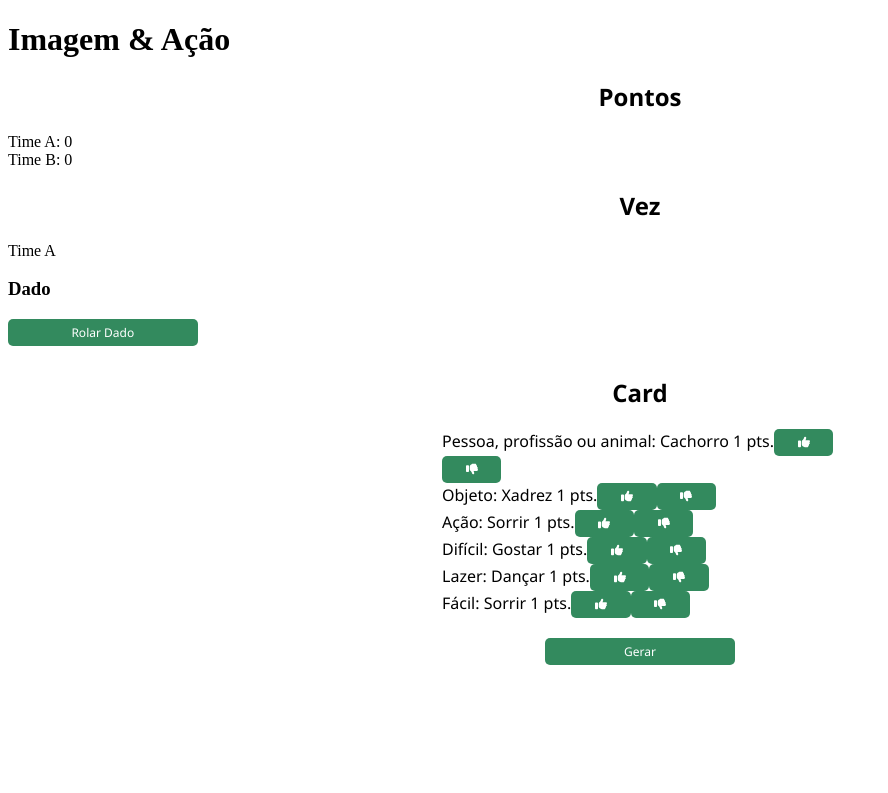
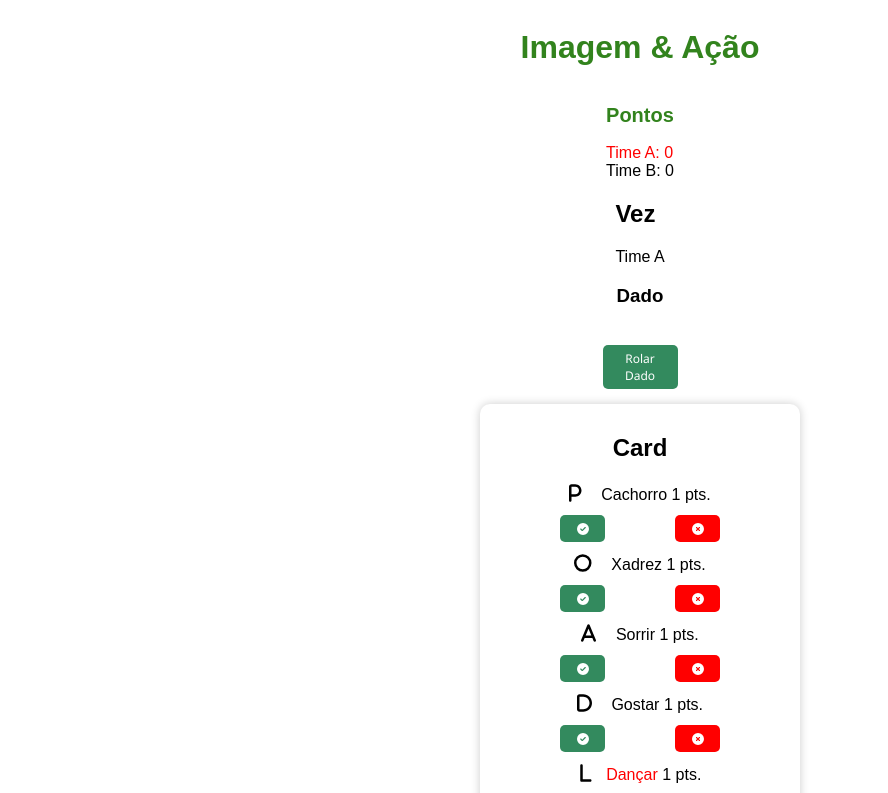
Before and after one commit to joaoluizc/img-acao, a React (Vite) app: page / in a window 1280 px wide. Shown: the top 793 px of the page, without its empty margins (0-888 px from the left). Built offline with nearby package versions, Linux system fonts and the light colour scheme.

Commit message:
Finalizado 70% CSS finalizado

```diff
--- /dev/null
+++ b/src/App.css
@@ -0,0 +1,31 @@
+body {
+    font-family: sans-serif;
+}
+
+
+.appWrapper {
+    display: flex;
+    flex-direction: column;
+    align-items: center;
+    justify-content: center;
+    width: 100%;
+}
+
+.titleWrapper {
+    font-family: sans-serif;
+    color: rgb(50, 131, 29);
+}
+
+.pontosWrapper {
+    font-family: sans-serif;
+    color: rgb(50, 131, 29);
+    font-size: 20px;
+}
+
+.points-team-a {
+color: red;
+}
+
+.points-team-b {
+
+}
--- a/src/App.jsx
+++ b/src/App.jsx
@@ -1,6 +1,7 @@
 import React, { useState } from 'react';
 import Card from './Card';
 import Dice from './Dice';
+import './App.css';
 
 function App() {
   const [points, setPoints] = useState({
@@ -23,20 +24,22 @@ function App() {
   };
 
   return (
-    <>
-      <h1>Imagem & Ação</h1>
+    <div className='appWrapper'>
+      <h1 className='titleWrapper'>Imagem & Ação</h1>
       <div>
-        <h2>Pontos</h2>
-        <div id="points-team-a">Time A: { points.teamA }</div>
-        <div id="points-team-b">Time B: { points.teamB }</div>
+        <h2 className='pontosWrapper'>Pontos</h2>
+
+        <div className="points-team-a">Time A: { points.teamA }</div>
+        <div className="points-team-b">Time B: { points.teamB }</div>
+
       </div>
       <div>
-        <h2>Vez</h2>
+        <h2 className='vezWrapper'>Vez</h2>
         <div id="turn">{ turn === 'teamA' ? 'Time A' : 'Time B' }</div>
       </div>
       <Dice />
       <Card addPoints={ addPoints } switchTurn={ switchTurn }/>
-    </>
+    </div>
   )
 }
 
--- a/src/Card.css
+++ b/src/Card.css
@@ -1,41 +1,55 @@
-h2 {
-    font-size: 1.5em;
-    text-align: center;
-    color: #000000;
-    font-family: 'Segoe UI', Tahoma, Geneva, Verdana, sans-serif;
-  }
-
-  p {
-    font-size: 1em;
-    text-align: center;
-    color: #000000;
-    font-family: 'Segoe UI', Tahoma, Geneva, Verdana, sans-serif;
-  }
-
-  .card {
-    background-color: #ffffff;
-    font-family: 'Segoe UI', Tahoma, Geneva, Verdana, sans-serif;
-    border-radius: 5px;
-    padding: 10px;
-    margin-bottom: 10px;
+.card {
+  display: flex;
+  flex-direction: column;
+  text-align: center;
+  justify-self: center;
+  width: 300px;
+  height: 500px;
+  background-color: #fff;
+  border-radius: 10px;
+  box-shadow: 0 0 10px rgba(0, 0, 0, 0.2);
+  margin: 10px;
+  padding: 10px;
+  font-family: sans-serif;
+}
+.cardi{
+  font-family: sans-serif;
+}
+.cardWrapper {
+  display: flex;
+  flex-direction: column;
+  align-items: center;
 }
 
-.cardWrapper {
-    border: #000000 1px;
-    display: flex;
-    font-family: 'Segoe UI', Tahoma, Geneva, Verdana, sans-serif;
-    flex-direction: column;
-    align-items: center;
+.thumbs-down {
+  background-color: red;
+}
+
+.spani {
+ font-size: 20px;
+ margin-top: 10px;
+ border-radius: 30px;
+ margin-right: 15px;
+
+ width: 10px;
+}
+
+
+
+.botoes {
+  display: flex;
+  flex-direction: row;
+  justify-content: space-evenly;
+  margin-top: 10px;
+  margin-bottom: 10px;
+
 }
 
 #bution {
-    background-color: #338a5e;
-    border: none;
-    font-family: 'Segoe UI', Tahoma, Geneva, Verdana, sans-serif;
-    width: 15%;
-    color: white;
-    padding: 5px 10px;
-    text-align: center;
-    font-size: 12px;
-    border-radius: 5px;
+  margin-top: 15px;
+
 }
+
+.ruan {
+  color: red;
+}
--- a/src/Card.jsx
+++ b/src/Card.jsx
@@ -2,10 +2,11 @@ import { useState } from 'react';
 import data from './assets/data';
 import './Card.css';
 import { FontAwesomeIcon } from '@fortawesome/react-fontawesome';
-import { faThumbsUp, faThumbsDown } from '@fortawesome/free-solid-svg-icons';
+import { faP , faO, faA , faD, faCircleCheck, faCircleXmark, faL, faF, } from '@fortawesome/free-solid-svg-icons';
+import PropTypes from 'prop-types';
 
 const initialCard = {
-  'person': {"type": "Pessoa, profissão ou animal", action: "Cachorro", points: 1},
+  'person': {"type": "Pessoa", "action": "Cachorro", points: 1},
   'object': {"type": "Objeto", "action": "Xadrez", points: 1},
   'action': {"type": "Ação", "action": "Sorrir", points: 1},
   'hard': {"type": "Difícil", "action": "Gostar", points: 1},
@@ -31,70 +32,93 @@ function Card ({ addPoints, switchTurn }) {
     setCard(newCardDataObject);
   };
 
+  Card.propTypes = {
+    addPoints: PropTypes.func.isRequired,
+    switchTurn: PropTypes.func.isRequired,
+  };
+
   return (
     <div className='cardWrapper'>
     <div className='card'>
-      <h2>Card</h2>
-      <div>
-      <span> Pessoa, profissão ou animal: </span> { card?.person?.action } { ` ${card?.person?.points} pts.` }
+      <h2 className='cardi'>Card</h2>
+      <div id='teste'>
+      <span className='spani'><FontAwesomeIcon icon={faP} /></span> { card?.person?.action } { ` ${card?.person?.points} pts.` }
+      </div>
+  <div className='botoes'>
       <button
         className="thumbs-up"
         onClick={ () => addPoints(card?.person?.points) }
       >
-        <FontAwesomeIcon icon={faThumbsUp} />
+        <FontAwesomeIcon icon={faCircleCheck} />
       </button>
-      <button className="thumbs-down" onClick={switchTurn}><FontAwesomeIcon icon={faThumbsDown} /></button>
+      <button className="thumbs-down" onClick={switchTurn}><FontAwesomeIcon icon={faCircleXmark} /></button>
     </div>
     <div>
-    <span> Objeto:</span> { card?.object?.action } { ` ${card?.object?.points} pts.` }
+    <span className='spani'><FontAwesomeIcon icon={faO} /></span> { card?.object?.action } { ` ${card?.object?.points} pts.` }
+    <div className='botoes'>
       <button
         className="thumbs-up"
         onClick={ () => addPoints(card?.object?.points) }
       >
-        <FontAwesomeIcon icon={faThumbsUp} />
+        <FontAwesomeIcon icon={faCircleCheck} />
       </button>
-      <button className="thumbs-down" onClick={switchTurn}><FontAwesomeIcon icon={faThumbsDown} /></button>
+      <button className="thumbs-down" onClick={switchTurn}><FontAwesomeIcon icon={faCircleXmark} /></button>
+      </div>
     </div>
     <div>
-    <span> Ação: </span> { card?.action?.action } { ` ${card?.action?.points} pts.` }
+    <span className='spani'><FontAwesomeIcon icon={faA} /></span> { card?.action?.action } { ` ${card?.action?.points} pts.` }
+    <div className='botoes'>
       <button
         className="thumbs-up"
         onClick={ () => addPoints(card?.action?.points) }
       >
-        <FontAwesomeIcon icon={faThumbsUp} />
+        <FontAwesomeIcon icon={faCircleCheck} />
       </button>
-      <button className="thumbs-down" onClick={switchTurn}><FontAwesomeIcon icon={faThumbsDown} /></button>
+      <button className="thumbs-down" onClick={switchTurn}><FontAwesomeIcon icon={faCircleXmark} /></button>
+      </div>
     </div>
     <div>
-      <span> Difícil:</span> { card?.hard?.action } { ` ${card?.hard?.points} pts.` }
+    <span className='spani'><FontAwesomeIcon icon={faD} /></span> { card?.hard?.action } { ` ${card?.hard?.points} pts.` }
+      <div className='botoes'>
       <button
         className="thumbs-up"
         onClick={ () => addPoints(card?.hard?.points) }
       >
-        <FontAwesomeIcon icon={faThumbsUp} />
+        <FontAwesomeIcon icon={faCircleCheck} />
       </button>
-      <button className="thumbs-down" onClick={switchTurn}><FontAwesomeIcon icon={faThumbsDown} /></button>
+      <button className="thumbs-down" onClick={switchTurn}><FontAwesomeIcon icon={faCircleXmark} /></button>
+      </div>
     </div>
     <div>
-    <span> Lazer: </span>  { card?.leasure?.action } { ` ${card?.leasure?.points} pts.` }
+    <span className='spani'><FontAwesomeIcon icon={faL} /></span>
+    <span className='ruan'>{ card?.leasure?.action } </span> <span>{ ` ${card?.leasure?.points} pts.` }</span>
+    <div className='botoes'>
       <button
         className="thumbs-up"
         onClick={ () => addPoints(card?.leasure?.points) }
       >
-        <FontAwesomeIcon icon={faThumbsUp} />
+        <FontAwesomeIcon icon={faCircleCheck} />
       </button>
-      <button className="thumbs-down" onClick={switchTurn}><FontAwesomeIcon icon={faThumbsDown} /></button>
+      <button className="thumbs-down" onClick={switchTurn}><FontAwesomeIcon icon={faCircleXmark} /></button>
+      </div>
     </div>
     <div>
-    <span> Fácil: </span> { card?.easy?.action } { ` ${card?.easy?.points} pts.` }
+    <span className='spani'><FontAwesomeIcon icon={faF} /></span>
+    <span className='ruan'> { card?.easy?.action }</span>  { ` ${card?.easy?.points} pts.` }
+    <div className='botoes'>
       <button
         className="thumbs-up"
         onClick={ () => addPoints(card?.easy?.points) }
       >
-        <FontAwesomeIcon icon={faThumbsUp} />
+        <FontAwesomeIcon icon={faCircleCheck} />
       </button>
-      <button className="thumbs-down" onClick={switchTurn}><FontAwesomeIcon icon={faThumbsDown} /></button>
+
+    <button className="thumbs-down" onClick={switchTurn}><FontAwesomeIcon icon={faCircleXmark} /></button>
+
     </div>
+
+    </div>
+
     </div>
     <button id='bution' onClick={ newCard }>Gerar</button>
     </div>
--- a/src/Dice.css
+++ b/src/Dice.css
@@ -1,6 +1,12 @@
-#Dado {
-
-
+.diceWrapper{
+    display: flex;
+    flex-direction: column;
+    align-items: center;
+    justify-content: center;
+    width: 500px;
+    gap: 10px;
+    margin-bottom: 5px;
+    font-family: sans-serif;
 }
 
 button {
--- a/src/Dice.jsx
+++ b/src/Dice.jsx
@@ -12,13 +12,14 @@ function Dice() {
   }
 
   return (
-    <>
-      <div>
-        <h3 id='Dado'>Dado</h3>
-        <div id="action">{ dice }</div>
-      </div>
+    <div className='diceWrapper'>
+
+
+        <h3 className='dado'>Dado</h3>
+        <div className="action">{ dice }</div>
+
       <button onClick={ rollDice }>Rolar Dado</button>
-    </>
+    </div>
   )
 }
 
--- a/src/assets/data.js
+++ b/src/assets/data.js
@@ -199,9 +199,9 @@ const leasure = [
 
 
    const person = [
-    {"type": "Pessoa, profissão ou animal", action: "Cachorro", "points": 2},
-    {"type": "Pessoa, profissão ou animal", action: "Nelson Mandela", "points": 4},
-    {"type": "Pessoa, profissão ou animal", action: "Médico", "points": 2},
+    {"type": "Pessoa", "action": "Cachorro", "points": 2},
+    {"type": "Pessoa", "action": "Nelson Mandela", "points": 4},
+    {"type": "Pessoa", "action": "Médico", "points": 2},
   ];
 
 const categories = [
@@ -216,13 +216,13 @@ const categories = [
 const categoriesMapping = {
   'easy': 'Fácil',
   'object': 'Objeto',
-  'person': 'Pessoa, profissão ou animal',
+  'person': 'Pessoa',
   'action': 'Ação',
   'hard': 'Difícil',
   'leasure': 'Lazer',
   'Fácil': 'easy',
   'Objeto': 'object',
-  'Pessoa, profissão ou animal': 'person',
+  'Pessoa': 'person',
   'Ação': 'action',
   'Difícil': 'hard',
   'Lazer': 'leasure',
```
